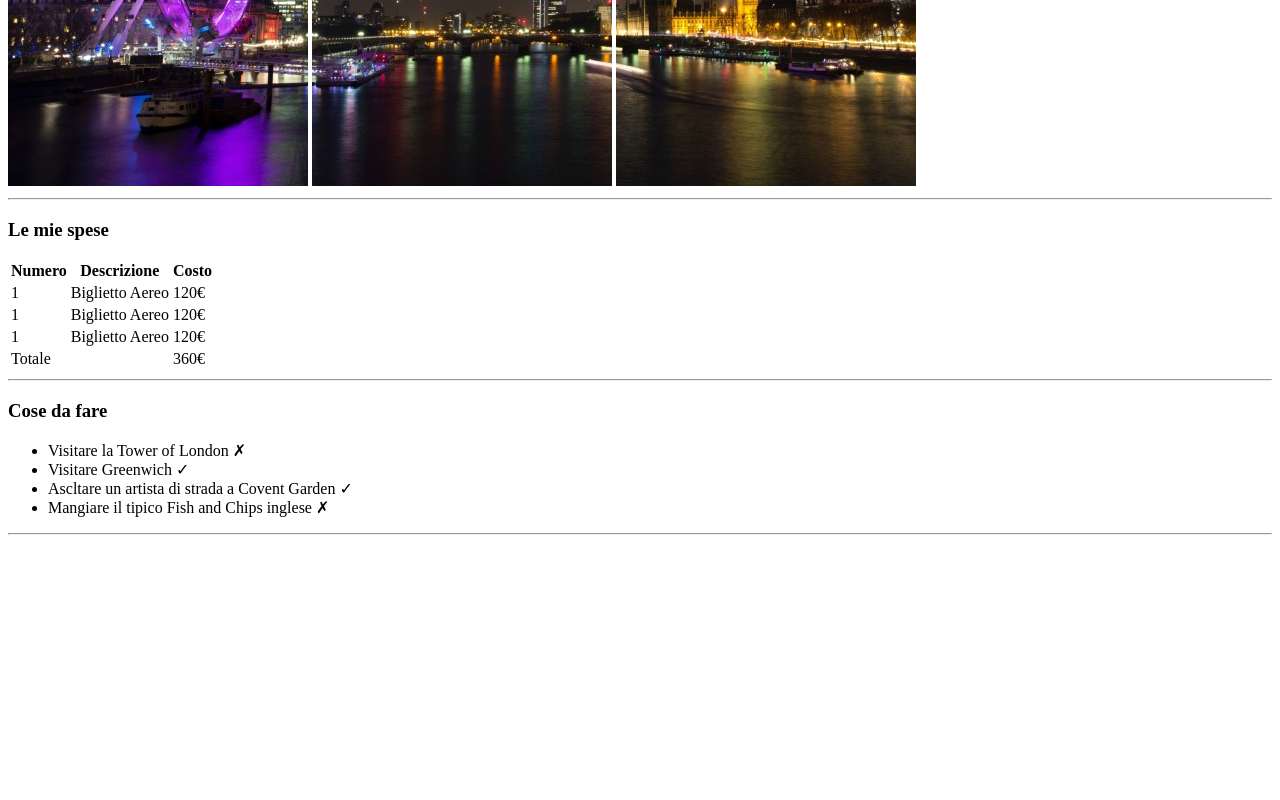
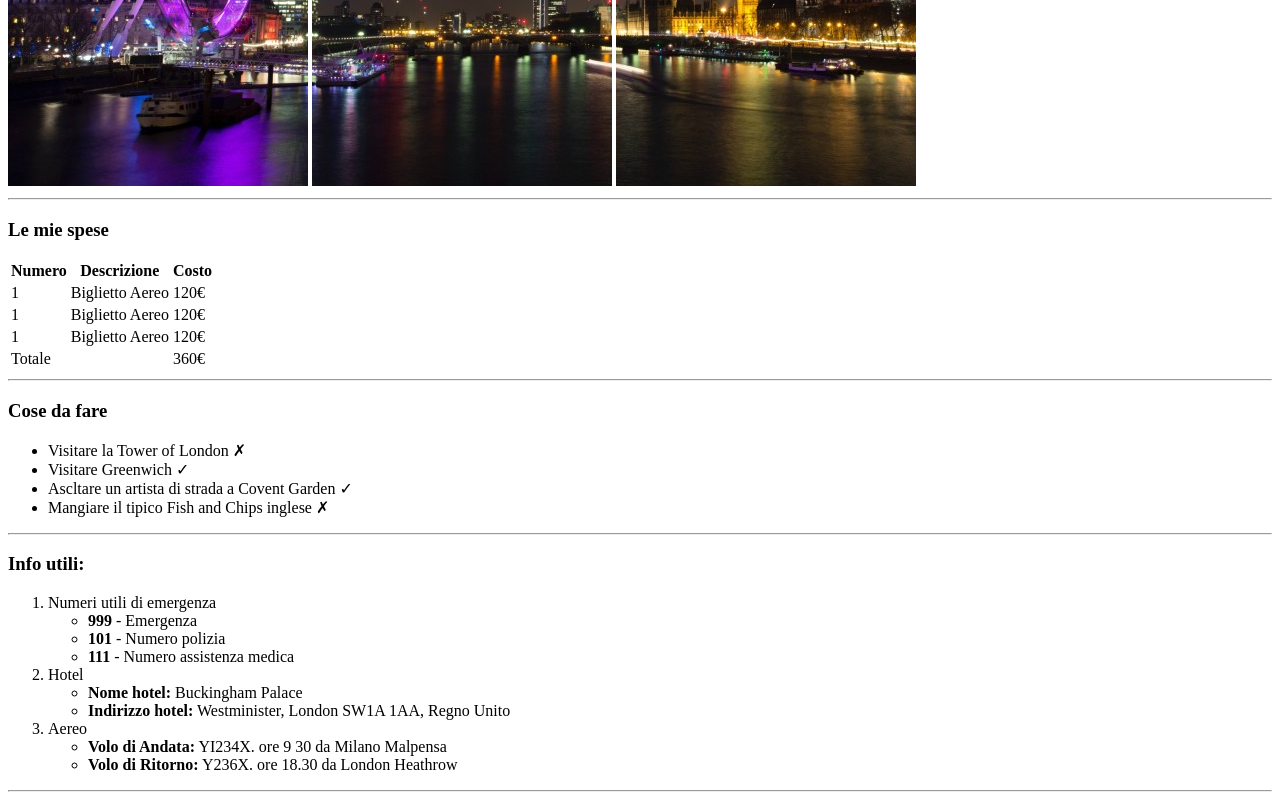
Before and after one commit to AsiaDeMartino/html-london-trip, a plain HTML site: page index.html in a window 1280 px wide. Shown: the part 494-1294 px from the top of the page. Before the commit the page ends 1037 px from the top, so only its background shows below. Drawn offline with Linux system fonts and the light colour scheme.

Commit message:
aggiunto "Info utili"

```diff
--- a/index.html
+++ b/index.html
@@ -54,6 +54,33 @@
             <li>Ascltare un artista di strada a Covent Garden &#10003;</li>
             <li>Mangiare il tipico Fish and Chips inglese &#10007;</li>
         </ul>
-        <hr>
+    <hr>
+    <h3>Info utili:</h3>
+        <ol>
+            <li>
+                Numeri utili di emergenza
+                <ul>
+                    <li><strong>999</strong> - Emergenza</li>
+                    <li><strong>101</strong> - Numero polizia</li>
+                    <li><strong>111</strong> - Numero assistenza medica</li>
+                </ul>
+            </li>
+            <li>
+                Hotel
+                <ul>
+                    <li><strong>Nome hotel:</strong> Buckingham Palace</li>
+                    <li><strong>Indirizzo hotel:</strong> Westminister, London SW1A 1AA, Regno Unito</li>
+                </ul>
+            </li>
+            <li>
+                Aereo
+                <ul>
+                    <li><strong>Volo di Andata:</strong> YI234X. ore 9 30 da Milano Malpensa</li>
+                    <li><strong>Volo di Ritorno:</strong> Y236X. ore 18.30 da London Heathrow</li>
+                </ul>
+            </li>
+        </ol>
+    <hr>
+
 </body>
 </html>
```
